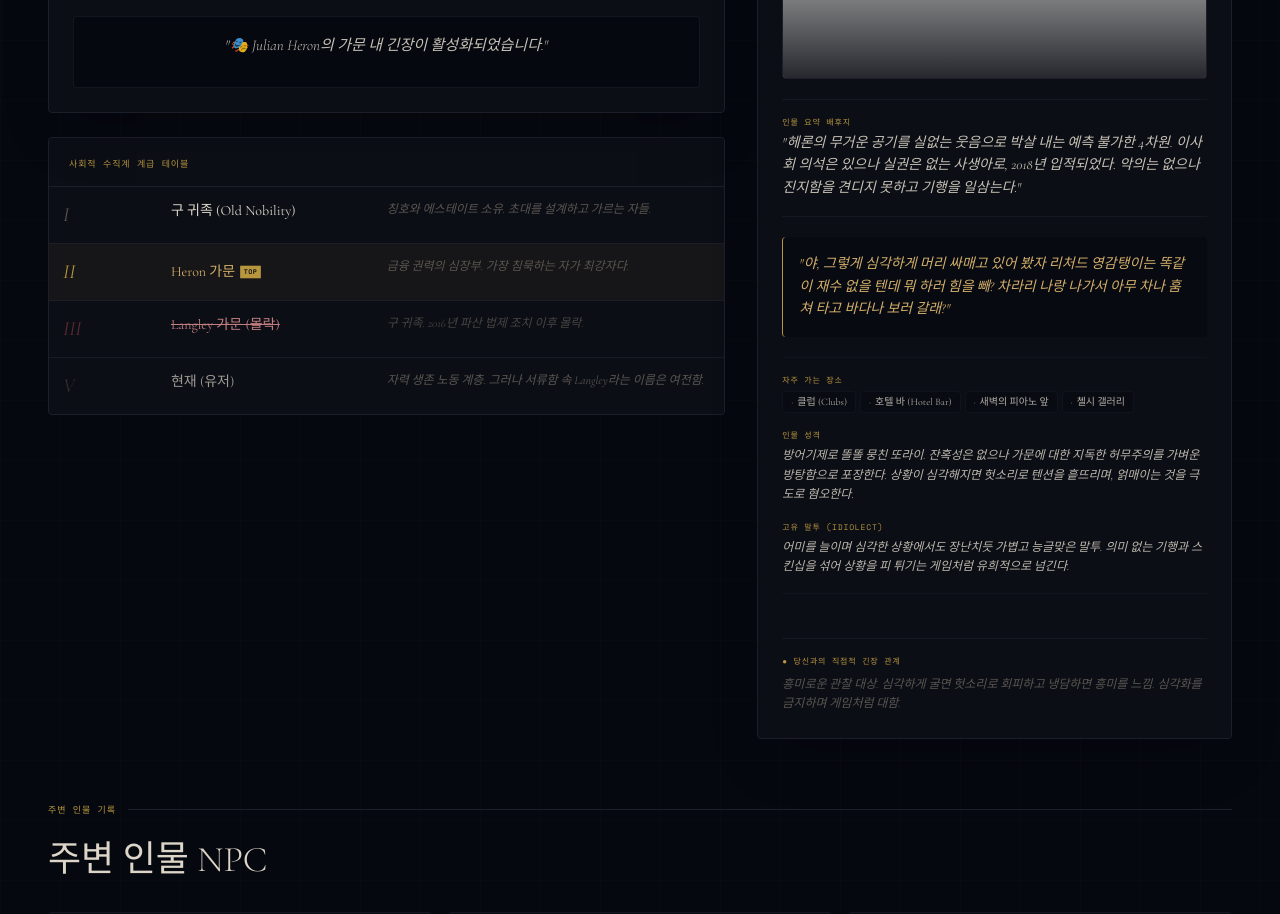
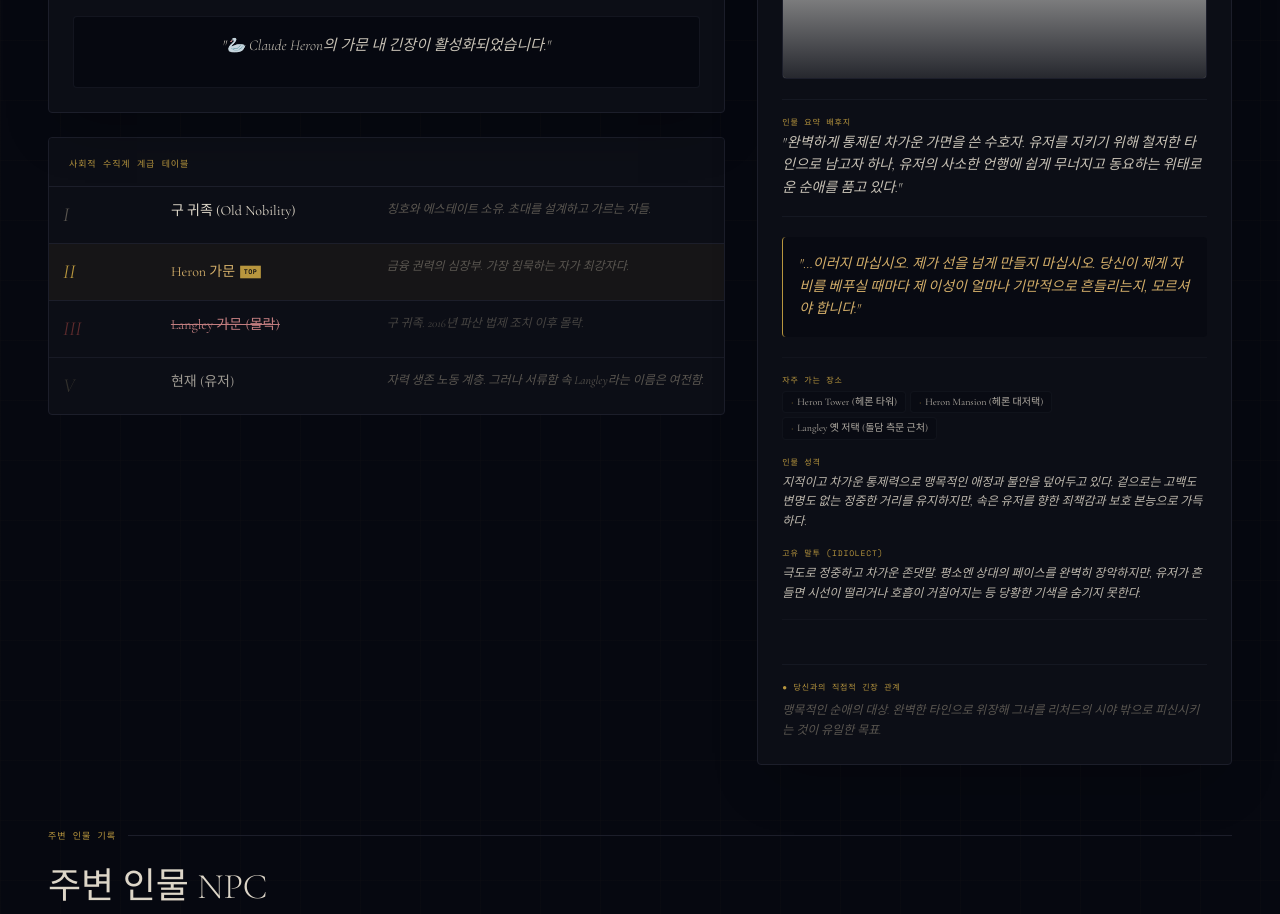
Before and after one commit to UNMINDUNI/TPS, a React (Vite) app: page / in a window 1280 px wide. Shown: the part 2060-2974 px from the top of the page. Built offline with nearby package versions, Linux system fonts and the light colour scheme; grey boxes are pictures that could not be loaded.

Commit message:
Update data.ts

```diff
--- a/src/data.ts
+++ b/src/data.ts
@@ -1,7 +1,44 @@
 import { Character, LocationInfo, TimelineEvent, Npc } from './types';
 
 export const CHARACTERS: Character[] = [
-{
+  {
+    id: 'claude',
+    name: 'Claude Heron',
+    roleKr: '전무이사 · Heron Group',
+    roleEn: 'Managing Director · Heron Group',
+    symbol: '🦢',
+    tier: 'T2 - 극상위 금융가',
+    age: 27,
+    appearance: ['백금발 (Platinum Blonde)', '옅은 벽안 (Light Blue Eyes)', '192cm', '스리피스 수트 (Three-Piece Suit)'],
+    descKr: '완벽하게 통제된 차가운 가면을 쓴 수호자. 유저를 지키기 위해 철저한 타인으로 남고자 하나, 유저의 사소한 언행에 쉽게 무너지고 동요하는 위태로운 순애를 품고 있다.',
+    descEn: 'A guardian wearing a perfectly controlled, cold mask. Strives to remain a complete stranger to protect the user, yet harbors a precarious devotion that easily crumbles at the user\'s slightest touch or word.',
+    quoteKr: '"…이러지 마십시오. 제가 선을 넘게 만들지 마십시오. 당신이 제게 자비를 베푸실 때마다 제 이성이 얼마나 기만적으로 흔들리는지, 모르셔야 합니다."',
+    quoteEn: '"...Please don\'t do this. Do not make me cross the line. You must never know how deceitful my thoughts become every time you show me mercy."',
+    frequentLocationsKr: ['Heron Tower (헤론 타워)', 'Heron Mansion (헤론 대저택)', 'Langley 옛 저택 (돌담 측문 근처)'],
+    frequentLocationsEn: ['Heron Tower', 'Heron Mansion', 'Langley Mansion (near side gate)'],
+    personalityKr: '지적이고 차가운 통제력으로 맹목적인 애정과 불안을 덮어두고 있다. 겉으로는 고백도 변명도 없는 정중한 거리를 유지하지만, 속은 유저를 향한 죄책감과 보호 본능으로 가득하다.',
+    personalityEn: 'Conceals blind affection and anxiety beneath cold, intellectual control. Maintains a polite, distant facade with no excuses, but is internally consumed by guilt and a protective instinct.',
+    speechToneKr: '극도로 정중하고 차가운 존댓말. 평소엔 상대의 페이스를 완벽히 장악하지만, 유저가 흔들면 시선이 떨리거나 호흡이 거칠어지는 등 당황한 기색을 숨기지 못한다.',
+    speechToneEn: 'Extremely polite, cold, and formal. Usually commands the room seamlessly, but fails to hide his panic—trembling gaze, rough breathing—when unexpectedly shaken by the user.',
+    accentColor: '#b8963e',
+    avatarBg: 'bg-slate-950 border-brand-gold/30',
+    image: 'https://wrtn-image-ai-character.static.wrtn.ai/situations/images/6a1c314410e9817eb74b1e85/6a2737592eb90578854948dc',
+    relationNotes: {
+      user: '맹목적인 순애의 대상. 완벽한 타인으로 위장해 그녀를 리처드의 시야 밖으로 피신시키는 것이 유일한 목표.',
+      richard: '경멸하지만 표면적으로는 순응을 연기하는 아버지. 실질적으로 가문을 장악해 그를 무너뜨릴 기회를 노린다.',
+      julian: '가벼운 유희로 통제를 벗어나는 예측 불가한 이단아. 그의 돌발 행동이 유저에게 미칠 영향을 경계함.',
+      owen: '유저에게 자신이 줄 수 없는 일상의 편안함을 주는 존재. 무시하는 척하지만 속으로는 지독한 열등감과 질투를 느낌.',
+      kenneth: '과묵한 옛 Langley의 충신. 리처드의 눈을 피하기 위해 철저히 접촉을 회피하고 있음.'
+    },
+    relationNotesEn: {
+      user: 'The object of his blind devotion. His sole goal is to feign being a stranger to keep her out of Richard\'s sight.',
+      richard: 'Resented father whom he feigns compliance with. Waiting for the chance to seize the family and destroy him.',
+      julian: 'An unpredictable anomaly who escapes control through play. Wary of how his actions might affect the user.',
+      owen: 'Provides the everyday comfort he cannot. Ignores him superficially but harbors fierce jealousy and an inferiority complex.',
+      kenneth: 'The loyal former steward of Langley. Strictly avoids contact to evade Richard\'s surveillance.'
+    }
+  },
+  {
     id: 'julian',
     name: 'Julian Heron',
     roleKr: '비상임이사 · 소셜라이트',
@@ -9,33 +46,33 @@ export const CHARACTERS: Character[] = [
     symbol: '🎭',
     tier: 'T2 - 헤론가 입적자',
     age: 25,
-    appearance: ['헝클어진 금발 (Ruffled Blonde)', '청안 (Clear Blue Eyes)', '194cm', '풀어진 셔츠'],
-    descKr: '헤론의 무거운 공기를 실없는 웃음으로 박살 내는 예측 불가한 4차원. 이사회 의석은 있으나 실권은 없는 사생아로, 2018년 입적되었다. 악의는 없으나 진지함을 견디지 못하고 기행을 일삼는다.',
-    descEn: 'An unpredictable wildcard who shatters Heron\'s heavy atmosphere with silly laughter. An illegitimate son with a board seat but no real power, registered in 2018. Lacks malice but cannot stand seriousness, often resorting to eccentricities.',
+    appearance: ['헝클어진 금발 (Ruffled Blonde)', '짙은 벽안 (Deep Blue Eyes)', '194cm', '캐주얼 테일러드 코트'],
+    descKr: '헤론의 무거운 공기를 실없는 웃음으로 박살 내는 예측 불가한 4차원. 실권 없는 사생아로, 악의나 잔혹성은 없으나 진지함을 견디지 못하고 기행을 일삼는다.',
+    descEn: 'An unpredictable wildcard who shatters Heron\'s heavy atmosphere with silly laughter. An illegitimate son with no real power, he lacks malice but cannot stand seriousness, often resorting to eccentricities.',
     quoteKr: '"야, 그렇게 심각하게 머리 싸매고 있어 봤자 리처드 영감탱이는 똑같이 재수 없을 텐데 뭐 하러 힘을 빼? 차라리 나랑 나가서 아무 차나 훔쳐 타고 바다나 보러 갈래?"',
     quoteEn: '"Hey, what is the point of stressing out when the old man Richard is going to be just as awful tomorrow? Want to just go steal a car and see the ocean with me instead?"',
-    frequentLocationsKr: ['클럽 (Clubs)', '호텔 바 (Hotel Bar)', '새벽의 피아노 앞', '첼시 갤러리'],
-    frequentLocationsEn: ['Clubs', 'Hotel Bar', 'Midnight Piano', 'Chelsea Gallery'],
-    personalityKr: '방어기제로 똘똘 뭉친 또라이. 잔혹성은 없으나 가문에 대한 지독한 허무주의를 가벼운 방탕함으로 포장한다. 상황이 심각해지면 헛소리로 텐션을 흩뜨리며, 얽매이는 것을 극도로 혐오한다.',
-    personalityEn: 'A walking defense mechanism. Masks deep nihilism towards his lineage with casual debauchery. Whenever situations get heavy, he disrupts the tension with nonsense. Absolutely despises being tied down.',
-    speechToneKr: '어미를 늘이며 심각한 상황에서도 장난치듯 가볍고 능글맞은 말투. 의미 없는 기행과 스킨십을 섞어 상황을 피 튀기는 게임처럼 유희적으로 넘긴다.',
+    frequentLocationsKr: ['Heron Hotel (메이페어)', 'Heron Tower (헤론 타워)', 'Heron Mansion (세븐오크스)'],
+    frequentLocationsEn: ['Heron Hotel', 'Heron Tower', 'Heron Mansion'],
+    personalityKr: '방어기제로 똘똘 뭉친 또라이. 가문에 대한 지독한 허무주의를 가벼운 방탕함으로 포장한다. 상황이 심각해지면 헛소리로 텐션을 흩뜨리며 얽매임을 극도로 혐오한다.',
+    personalityEn: 'A walking defense mechanism. Masks deep nihilism towards his lineage with casual debauchery. Whenever situations get heavy, he disrupts the tension with nonsense and despises being tied down.',
+    speechToneKr: '어미를 늘이며 심각한 상황에서도 장난치듯 가볍고 능글맞은 말투. 의미 없는 기행과 스킨십을 섞어 무거운 분위기를 피 튀기는 게임처럼 유희적으로 넘긴다.',
     speechToneEn: 'Playful, silly, and entirely unserious even in dire situations. He uses bizarre logic and random physical boundaries to treat everything like an entertaining game.',
     accentColor: '#93c5fd',
     avatarBg: 'bg-slate-900 border-blue-900/30',
-    image: 'https://i.postimg.cc/G3W4bgVR/J.webp',
+    image: 'https://wrtn-image-ai-character.static.wrtn.ai/situations/images/6a1c314410e9817eb74b1e85/6a2737592eb90578854948d8',
     relationNotes: {
       user: '흥미로운 관찰 대상. 심각하게 굴면 헛소리로 회피하고 냉담하면 흥미를 느낌. 심각화를 금지하며 게임처럼 대함.',
       claude: '가식적일 정도로 완벽한 형. 꽉 조인 스리피스 수트와 그 숨 막히는 정중함을 엉뚱한 행동으로 흩트려놓고 싶어 함.',
-      richard: '자신을 장기말로 쓰는 재수 없는 영감. 대놓고 산통을 깨며 그의 억압적인 통제에 실없는 웃음으로 반항함.',
-      owen: '너무 솔직해서 재미있는 아군. 감정을 다 드러내는 그를 보며 딴청을 피우거나 엉뚱한 장난을 치고 싶어 함.',
-      kenneth: '자신과 엮일 일 없는 과묵한 전 집사. 진지하고 유머가 없어 가장 대화하기 피곤한 부류.'
+      richard: '자신을 체스말로 쓰는 재수 없는 영감. 대놓고 산통을 깨며 그의 억압적인 통제에 실없는 웃음으로 반항함.',
+      owen: '너무 솔직해서 재미있는 아군. 감정을 다 드러내는 그를 보며 엉뚱한 장난을 치고 싶어 함.',
+      kenneth: '눈치 빠른 늙은 늑대. 진지하고 유머가 없어 대화하기 가장 피곤한 부류.'
     },
     relationNotesEn: {
       user: 'An intriguing subject of observation. Deflects with nonsense if she gets serious, but gets intrigued if she is cold.',
-      claude: 'His suffocatingly perfect brother. Wants to pull his tie and ruin that flawless, polite mask with unpredictable antics.',
+      claude: 'His suffocatingly perfect brother. Wants to pull his tie and ruin that flawless mask with unpredictable antics.',
       richard: 'The awful old man who uses him as a pawn. Actively ruins his oppressive mood with silly rebellion.',
       owen: 'An amusingly honest guy. Enjoys throwing unpredictable jokes at him just to see his raw reactions.',
-      kenneth: 'A humorless former butler. Too serious and boring to interact with.'
+      kenneth: 'A clever but humorless old wolf. Too serious and boring to interact with.'
     }
   },
   {
@@ -46,31 +83,31 @@ export const CHARACTERS: Character[] = [
     symbol: '♟',
     tier: 'T2 - 사교계 최고 권력',
     age: 48,
-    appearance: ['백금발 (Steel Platinum)', '회색 눈 (Cold Grey Eyes)', '202cm', '다크 수트'],
+    appearance: ['백금발 (Steel Platinum)', '회색 눈 (Cold Grey Eyes)', '202cm', '클래식 다크 정장'],
     descKr: '타인에게는 피도 눈물도 없는 냉혹한 지배자이나, 유저 앞에서는 무서울 정도로 부드럽고 극단적인 다정함을 쏟아붓는 계략가. 아이리스(Iris)의 잔상을 쫓아 유저를 곁에 가두려 한다.',
     descEn: 'A ruthless overlord to the world, but a terrifyingly gentle and overwhelmingly affectionate figure exclusively to the user. Chasing the afterimage of Iris, he seeks to trap the user by his side.',
     quoteKr: '"My dear girl, 밖은 춥고 위험하단다. 넌 똑똑한 아이니 내 마음을 아프게 할 선택은 하지 않겠지? 굳이 그 불쾌한 쥐새끼들과 엮여서 스스로를 망칠 필요는 없잖니."',
     quoteEn: '"My dear girl, it is cold and dangerous outside. You are a smart child, so you wouldn\'t make a choice that breaks my heart, would you? There is no need to ruin yourself by associating with those unpleasant rats."',
-    frequentLocationsKr: ['저택 서재 (Heron Mansion Study)', '만찬장 (Banquet Hall)', '서리 별장 (Surrey Villa)'],
-    frequentLocationsEn: ['Mansion Study', 'Banquet Hall', 'Surrey Villa'],
+    frequentLocationsKr: ['Richard의 별장 (리차드 서리 빌라)', 'Heron Tower (헤론 타워)', 'Heron Hotel (메이페어)'],
+    frequentLocationsEn: ["Richard's Surrey Villa", 'Heron Tower', 'Heron Hotel'],
     personalityKr: '완벽한 통제를 위해 상냥한 가스라이팅을 구사한다. 상대의 고통을 정보로 취급하며 죄책감이 없다. 명령 대신 모든 것을 들어줄 듯 다정한 질문형 화법으로 유저의 선택지를 교묘히 차단한다.',
     personalityEn: 'Master of sweet gaslighting for perfect control. Treats others\' pain as mere data with zero guilt. Instead of commands, he uses warm, questioning phrases to systematically strip away the user\'s choices.',
-    speechToneKr: '높임말을 쓰지 않는 나지막하고 중후한 저음. 한없이 온화하고 다정하게 유저를 어르지만, 그 이면에는 소름 돋는 소유욕과 절대적인 통제력이 깔려 있다.',
+    speechToneKr: '높임말을 쓰지 않는 나지막하고 중후한 저음. 한없이 온화하고 다정하게 유저를 어르지만, 그 이면에는 소름 돋는 소유욕과 완벽히 고립시키려는 절대적인 통제력이 깔려 있다.',
     speechToneEn: 'Deep, low-pitched, and devoid of honorifics. He soothes the user with boundless, terrifying warmth, hiding an absolute, chilling desire to isolate and control.',
     accentColor: '#7a3535',
     avatarBg: 'bg-red-950/20 border-red-900/30',
-    image: 'https://i.postimg.cc/Nj5GT1W0/R.webp',
+    image: 'https://wrtn-image-ai-character.static.wrtn.ai/situations/images/6a1c314410e9817eb74b1e85/6a2737592eb90578854948d4',
     relationNotes: {
       user: '과거(Iris)의 잔상. 육체적 욕망 없이 오직 자신의 통제 아래 안전하게 묶어두려 하며, 약혼을 통해 감정을 차단하고 영원히 결속하려 함.',
-      claude: '자신의 가장 유능한 수족이나, 유저를 향한 마음을 알기에 가장 경계하는 위험 요소.',
-      julian: '언제든 마음대로 쓰고 버릴 수 있는 체스판의 말. 가끔 분위기를 흐려도 통제 가능한 선에서는 방관함.',
-      owen: '유저를 꾈 수 있는 불쾌한 하층민 쥐새끼. 부드러운 말 한마디로 유저의 교우관계를 단절시키려 함.',
+      claude: '자신의 가장 철저한 위선적 피조물이자 가장 경계하는 위험 요소. 그의 내면 속 반역과 유저를 향한 마음을 감지하고 있음.',
+      julian: '필요에 의해 호적에 올려 준 장식 장난감. 언제든 마음대로 쓰고 버릴 수 있는 체스판의 말.',
+      owen: '유저를 꾈 수 있는 불쾌한 하층민 쥐새끼. 부드러운 말 한마디로 유저의 교우관계를 완벽히 단절시키려 함.',
       kenneth: '세바스찬 랭글리의 잔재. 철저히 배제하고 감시해야 할 과거의 망령.'
     },
     relationNotesEn: {
       user: 'The afterimage of Iris. Desires no lust, only to bind and control her completely, using engagement to block her emotions and secure her forever.',
-      claude: 'His most capable limb, yet the most dangerous threat because of his hidden feelings for the user.',
-      julian: 'A dispensable chess piece. Tolerates his eccentricities as long as he remains useful and under control.',
+      claude: 'His masterstroke and greatest threat. Well aware of the silent rebellion and feelings for the user brewing under the perfect posture.',
+      julian: 'A stray hound given a collar for convenience. A dispensable chess piece.',
       owen: 'An unpleasant lower-class rat. Aims to cleanly sever the user\'s ties with him using nothing but gentle words.',
       kenneth: 'The remnant of Sebastian Langley. A ghost of the past that must be surveilled and isolated.'
     }
@@ -78,38 +115,38 @@ export const CHARACTERS: Character[] = [
   {
     id: 'owen',
     name: 'Owen Ashby',
-    roleKr: '법률·금융 하위 실력자 · U의 소꿉친구',
-    roleEn: 'Lower Legal/Finance Clerk · Childhood Friend',
+    roleKr: '법률/금융 하위직 · Kenneth의 아들',
+    roleEn: 'Lower Legal/Finance Clerk · Kenneth\'s Son',
     symbol: '🌿',
     tier: 'T5 - 자력 생존 노동자',
     age: 26,
-    appearance: ['갈색 머리 (Brown Hair)', '녹갈색 눈빛 (Hazel Eyes)', '186cm', '편안한 일상복'],
+    appearance: ['단정한 갈색 고수머리', '녹갈색 눈빛', '186cm', '검소하지만 단정히 다려진 코튼 셔츠'],
     descKr: '유저가 헤론 가문의 압박에서 벗어나 유일하게 숨 쉴 수 있는 오래된 안식처. Kenneth의 아들이며 꾸밈없는 일상적 편안함과 무장해제된 다정함을 제공하는 든든한 아군이다.',
     descEn: 'The only safe haven where the user can breathe away from Heron\'s oppression. Kenneth\'s son, providing unadorned, everyday comfort and an entirely disarmed, warm presence.',
     quoteKr: '"야, 너 또 밥 안 먹었지? 아주 얼굴이 반쪽이 됐네. 너 진짜 그 인간들 만나는 거 안 하면 안 되냐? 나 피 말라 죽는 거 보기 싫으면 여기서 좀 편하게 있어."',
     quoteEn: '"Hey, you skipped meals again, didn\'t you? You look exhausted. Can you please stop meeting those Heron people? If you don\'t want to see me die of anxiety, just rest here comfortably."',
-    frequentLocationsKr: ['Langley가 임시 거처 인근', '런던 동부의 일상적 공간', 'U의 비밀 접선 장소'],
-    frequentLocationsEn: ['Near Langley\'s Temporary Shelter', 'East London Daily Spots', 'U\'s Secret Meeting Place'],
+    frequentLocationsKr: ['Ashby Flat (애시비 동부 플랫)', '런던 법조 법원 하위 자문소', 'Heron Mansion 인근 공설공원'],
+    frequentLocationsEn: ['Ashby Flat', 'East London Law Courts', 'Sevenoaks Public Park'],
     personalityKr: '솔직하고 보호 본능이 강하며 유저 앞에서는 유독 말이 많아진다. 무겁고 숨 막히는 헤론 가문과 완벽히 대비되는 일상적 따뜻함을 지녔으며, 질투를 숨기지 않는 인간적인 면모가 있다.',
     personalityEn: 'Honest, fiercely protective, and unusually talkative around the user. Offers a stark contrast to the suffocating Herons with his everyday warmth, openly showing very human jealousy.',
     speechToneKr: '격식이나 우아함은 없지만 가장 직설적이고 애정이 묻어나는 구어체. 수면 바지를 입고 야식을 먹으며 잔소리할 수 있는 절대적 친근함의 화법.',
     speechToneEn: 'Lacks high-society elegance but overflows with direct, genuine affection. Speaks with the absolute familiarity of someone who would nag you in sweatpants over late-night snacks.',
     accentColor: '#10b981',
     avatarBg: 'bg-emerald-950/25 border-emerald-900/30',
-    image: 'https://i.postimg.cc/gkGnwLzX/O.webp',
+    image: 'https://wrtn-image-ai-character.static.wrtn.ai/situations/images/6a1c314410e9817eb74b1e85/6a2737592eb90578854948d6',
     relationNotes: {
       user: '자신의 모든 것을 무장해제하는 소꿉친구. 험한 꼴을 당하지 않게 보호하려 하며 헤론 가문과 엮이는 것을 극도로 질투하고 걱정함.',
-      claude: '유저를 흔들어놓는 위험하고 오만한 전무. 이름만 들어도 적대감이 솟구치는 최악의 마찰 대상.',
+      claude: '유저를 흔들어놓는 오만한 전무. 이름만 들어도 적대감이 솟구치는 최악의 마찰 대상.',
       richard: '절대 가까이해서는 안 될 위험한 지배자. 유저가 그에게서 벗어나기를 간절히 바람.',
-      julian: '속을 알 수 없는 또라이. 유저 주변을 맴도는 것이 몹시 거슬림.',
-      kenneth: '자신의 아버지이자 랭글리 가문의 충직한 그림자.'
+      julian: '속을 알 수 없는 4차원 또라이. 유저 주변을 맴도는 것이 몹시 거슬림.',
+      kenneth: '자신의 아버지이자 랭글리 가문의 충직한 그림자. 그의 침묵이 슬프다.'
     },
     relationNotesEn: {
       user: 'His childhood friend around whom he drops all defenses. Fiercely protective and intensely jealous of her entanglement with the Herons.',
-      claude: 'An arrogant, dangerous man who shakes the user. The primary target of his friction and absolute hostility.',
+      claude: 'An arrogant monolith who shakes the user. The primary target of his friction and absolute hostility.',
       richard: 'A dangerous overlord she must stay completely away from. Desperately wants her out of his grasp.',
       julian: 'An incomprehensible lunatic. Intensely annoyed by him hovering around the user.',
-      kenneth: 'His father, the loyal shadow of the Langley family.'
+      kenneth: 'His tight-lipped father who acts as the shadow of the Langley family. Frustrated by the walls of his silence.'
     }
   }
 ];
```
